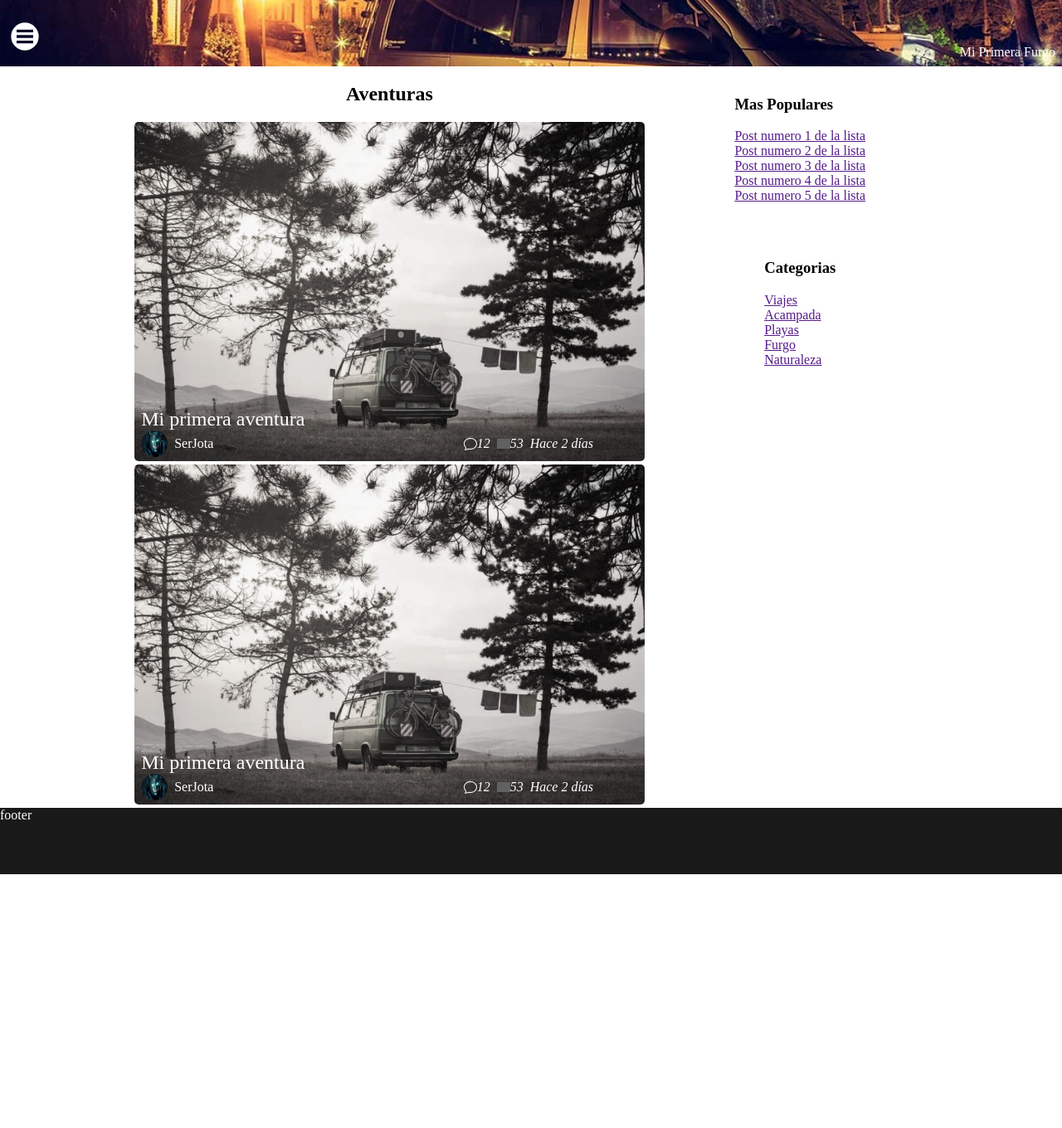
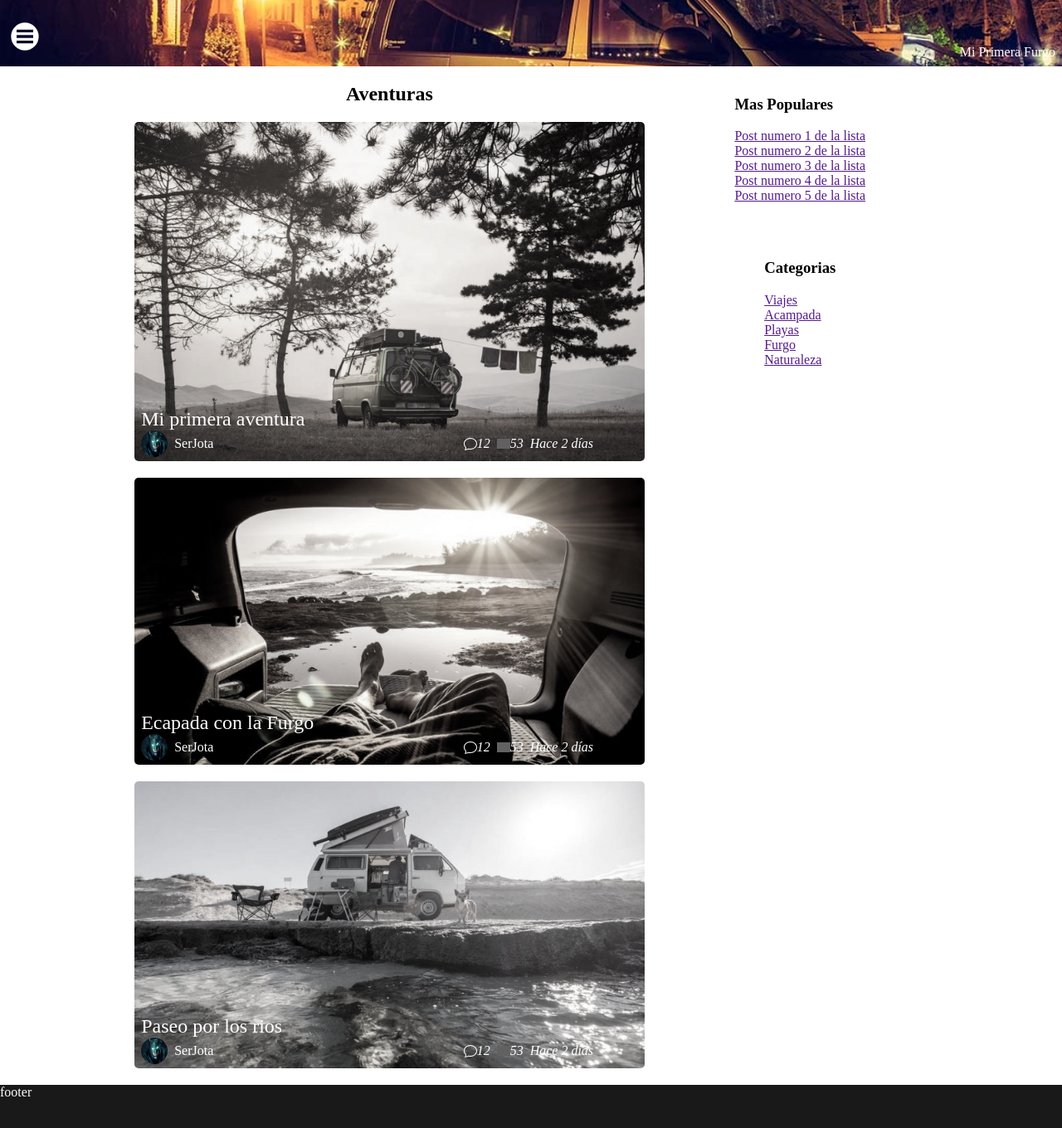
Before and after one commit to j0tac3/miprimerafurgo, an Angular app: page /aventuras in a window 1280 px wide. Shown: the top 1360 px of the page at 83% size. Before the commit the page ends 1054 px from the top, so only its background shows below. Built offline with nearby package versions, Linux system fonts and the light colour scheme; grey boxes are pictures that could not be loaded.

Commit message:
Modificando la pagina de post

```diff
--- a/src/app/components/post-components/post-list/post-list.component.html
+++ b/src/app/components/post-components/post-list/post-list.component.html
@@ -1,5 +1,15 @@
 <div class="post-list-container">
     <h2 class="title">Aventuras</h2>
-    <app-post-miniature></app-post-miniature>
-    <app-post-miniature></app-post-miniature>
+    <app-post-miniature
+        [imageURL]="'assets/media/img/furgo_bicis.jpg'"
+        [title]="'Mi primera aventura'">
+    </app-post-miniature>
+    <app-post-miniature
+        [imageURL]="'assets/media/img/vistas_furgo.jpg'"
+        [title]="'Ecapada con la Furgo'">
+    </app-post-miniature>
+    <app-post-miniature
+        [imageURL]="'assets/media/img/furgo_perro.jpg'"
+        [title]="'Paseo por los rios'">
+    </app-post-miniature>
 </div>
--- a/src/app/components/post-components/post-miniature/post-miniature.component.css
+++ b/src/app/components/post-components/post-miniature/post-miniature.component.css
@@ -1,4 +1,7 @@
 .miniature-container{
+    margin-bottom: 1rem;
+}
+.miniature-link{
     width: 20rem;
     margin-bottom: 1rem;
     position: relative;
--- a/src/app/components/post-components/post-miniature/post-miniature.component.html
+++ b/src/app/components/post-components/post-miniature/post-miniature.component.html
@@ -1,4 +1,5 @@
-<a href="" class="miniature-container">
+<div class="miniature-container">
+    <a href="" class="miniature-link">
         <img [src]="imageURL" alt="" class="miniature-image">
         <div class="info-container">
             <span class="miniature-title">{{ title }}</span>
@@ -8,3 +9,4 @@
             </div>
         </div>
     </a>
+</div>
--- a/src/app/components/post-components/post-miniature/post-miniature.component.ts
+++ b/src/app/components/post-components/post-miniature/post-miniature.component.ts
@@ -1,4 +1,4 @@
-import { Component, OnInit } from '@angular/core';
+import { Component, Input, OnInit } from '@angular/core';
 
 @Component({
   selector: 'app-post-miniature',
@@ -6,8 +6,8 @@ import { Component, OnInit } from '@angular/core';
   styleUrls: ['./post-miniature.component.css']
 })
 export class PostMiniatureComponent implements OnInit {
-  public imageURL: string = 'assets/media/img/furgo_bicis.jpg';
-  public title: string = 'Mi primera aventura';
+  @Input() imageURL!: string;
+  @Input() title!: string;
 
 
   constructor() { }
```
Also changed, not shown: src/assets/media/img/furgo_perro.jpg (added), src/assets/media/img/vistas_furgo.jpg (added). Lines whose indentation alone changed are shown as unchanged.
